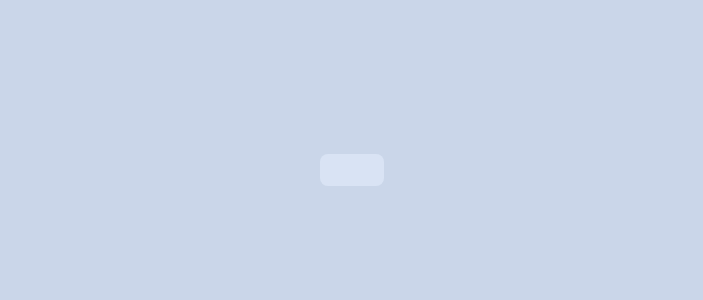
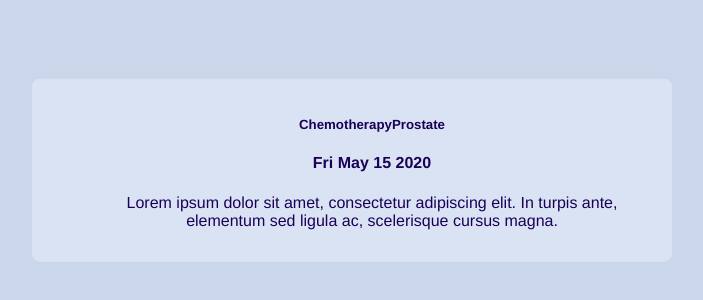
Before and after one commit to dan-knight/OncHx, a React (Create React App) app: page /patient in a window 1280 px wide. Shown: the part 230-530 px from the top of the page, without its empty margins (288-991 px from the left). Built offline with nearby package versions, Linux system fonts and the light colour scheme.

Commit message:
Create EventLog component
- Created Event component for individual events.

- Added default events and detail field.

```diff
--- a/src/App.js
+++ b/src/App.js
@@ -1,14 +1,29 @@
+import { useState } from 'react';
 import { BrowserRouter as Router, Switch, Route } from 'react-router-dom';
 
 import TreatmentInput from './components/TreatmentInput';
+import EventLog from './components/EventLog';
 
 export default function App() {
+  const [events, setEvents] = useState([
+    {
+      cancerType: 'Prostate', date: new Date(2020, 4, 15), treatmentType: 'Chemotherapy',
+      details: 'Lorem ipsum dolor sit amet, consectetur adipiscing elit. In turpis ante, elementum sed ligula ac, scelerisque cursus magna.'}
+  ]);
+
+  function addEvent(e) {
+    setEvents([...events, e]);
+  };
+
   return (
     <Router>
       <div className='app'>
         <Switch>
           <Route path='/add'>
-            <TreatmentInput />
+            <TreatmentInput onSubmit={addEvent} />
+          </Route>
+          <Route path='/patient'>
+            <EventLog events={events} />
           </Route>
         </Switch>
       </div>
--- /dev/null
+++ b/src/components/EventLog.jsx
@@ -0,0 +1,18 @@
+export default function EventLog({ events }) {
+  return (
+    <ul>
+      {events.map(e => (
+        <Event date={e.date} cancer={e.cancerType} treatment={e.treatmentType} details={e.details}/>))}
+    </ul>
+  );
+};
+
+function Event({cancer, date, treatment, details}) {
+  return (
+    <div>
+      <h5>{treatment}<span>{cancer}</span></h5>
+      <h4>{date.toDateString()}</h4>
+      <p>{details}</p>
+    </div>
+  );
+};
--- a/src/components/TreatmentInput.jsx
+++ b/src/components/TreatmentInput.jsx
@@ -8,11 +8,7 @@ const treatmentSchema = Yup.object().shape({
   treatmentType: Yup.string().required('Required')
 });
 
-export default function TreatmentInput() {
-  function handleSubmit(values) {
-    alert(JSON.stringify(values, null, 2));
-  };
-
+export default function TreatmentInput({ onSubmit }) {
   const [today, setToday] = useState(new Date());
 
   const [months, setMonths] = useState([
@@ -39,10 +35,11 @@ export default function TreatmentInput() {
           month: today.getMonth(),
           day: today.getDay(),
           year: today.getFullYear(),
-          treatmentType: ''
+          treatmentType: '',
+          details: ''
         }}
 
-        onSubmit={handleSubmit}
+        onSubmit={onSubmit}
         validationSchema={treatmentSchema}>
         {({ values, errors }) => (
           <Form>
@@ -82,6 +79,12 @@ export default function TreatmentInput() {
                 {<span className="error">{errors.treatmentType}</span>}</label>
               <Field name='treatmentType' />
             </div>
+            <div>
+              <label>
+                Details
+                {<span className="error">{errors.details}</span>}</label>
+              <Field name='details' />
+            </div>
             <div className='button'>
               <button type='submit'>Add Treatment</button>
             </div>
```
